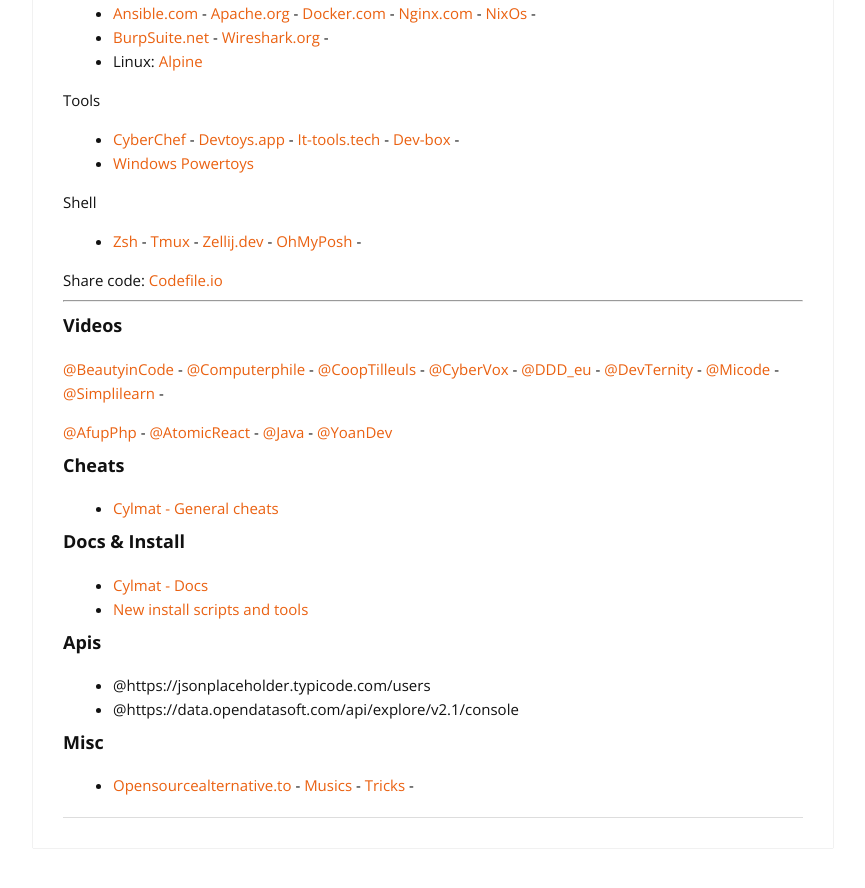
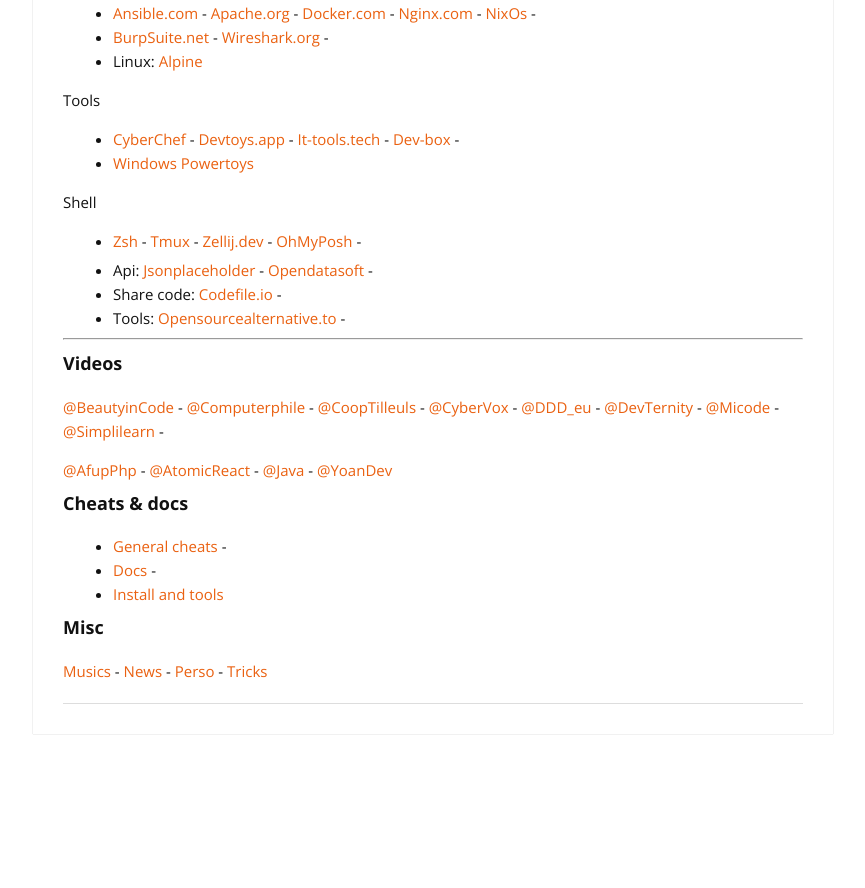
Before and after one commit to cylmat/cylmat.github.io, a Jekyll site: the page built from _pages/USEFUL.md, in a window 1280 px wide and 900 px high, scrolled down 3811 px. Shown: the top 888 px of the window, without its empty margins (207-1072 px from the left). Built offline with Jekyll 4.4.1, drawn with Linux system fonts in a browser that asks for light colours; nearby versions of some CDN libraries; after the commit the page ends 4653 px from its top, so only the background shows below that.

Commit message:
Update USEFUL.md

```diff
--- a/_pages/USEFUL.md
+++ b/_pages/USEFUL.md
@@ -185,16 +187,10 @@
 [@Java](https://www.youtube.com/@java) -
 [@YoanDev](https://m.youtube.com/@yoandevco)
 
-### Cheats
-- [Cylmat - General cheats](https://github.com/cylmat/cheats/tree/main)
-
-### Docs & Install
-- [Cylmat - Docs](https://github.com/cylmat/docs)
-- [New install scripts and tools](https://github.com/cylmat/docs/tree/main/install)
-
-### Apis
-- @https://jsonplaceholder.typicode.com/users
-- @https://data.opendatasoft.com/api/explore/v2.1/console
+### Cheats & docs
+- [General cheats](https://github.com/cylmat/cheats/tree/main) -
+- [Docs](https://github.com/cylmat/docs) -
+- [Install and tools](https://github.com/cylmat/docs/tree/main/install)
 
 ### Misc
-- [Opensourcealternative.to](https://www.opensourcealternative.to) - [Musics](https://cylmat.github.io/musics) - [Tricks](https://cylmat.github.io/tricks) -
+[Musics](https://cylmat.github.io/musics) - [News](https://cylmat.github.io/news) - [Perso](https://cylmat.github.io/personnalite) - [Tricks](https://cylmat.github.io/tricks)
```
Also changed, not shown: other parts of _pages/USEFUL.md (+3 -1 lines).
